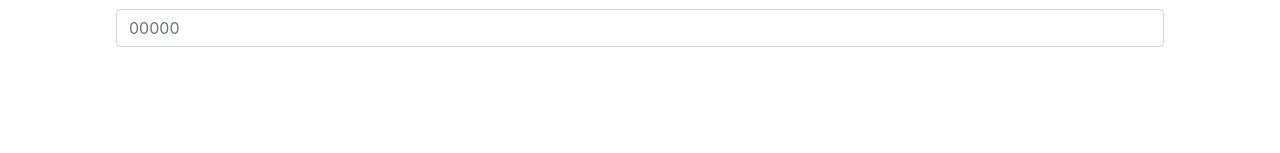
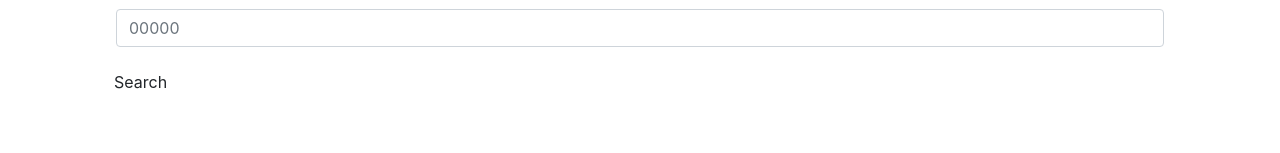
Before and after one commit to oescousse/CrimeDataApp, a React (Create React App) app: page /userinput in a window 1280 px wide. Shown: the part 145-298 px from the top of the page. Built offline with nearby package versions, Linux system fonts and the light colour scheme.

Commit message:
added search button

```diff
--- a/src/components/UserInput/UserInput.js
+++ b/src/components/UserInput/UserInput.js
@@ -23,6 +23,7 @@ export class UserInput extends Component {
                             />
                         </FormGroup>
                     </Col>
+                    <Button outline color="blue">Search</Button>
                 </Form>
             </Container>
         );
```
